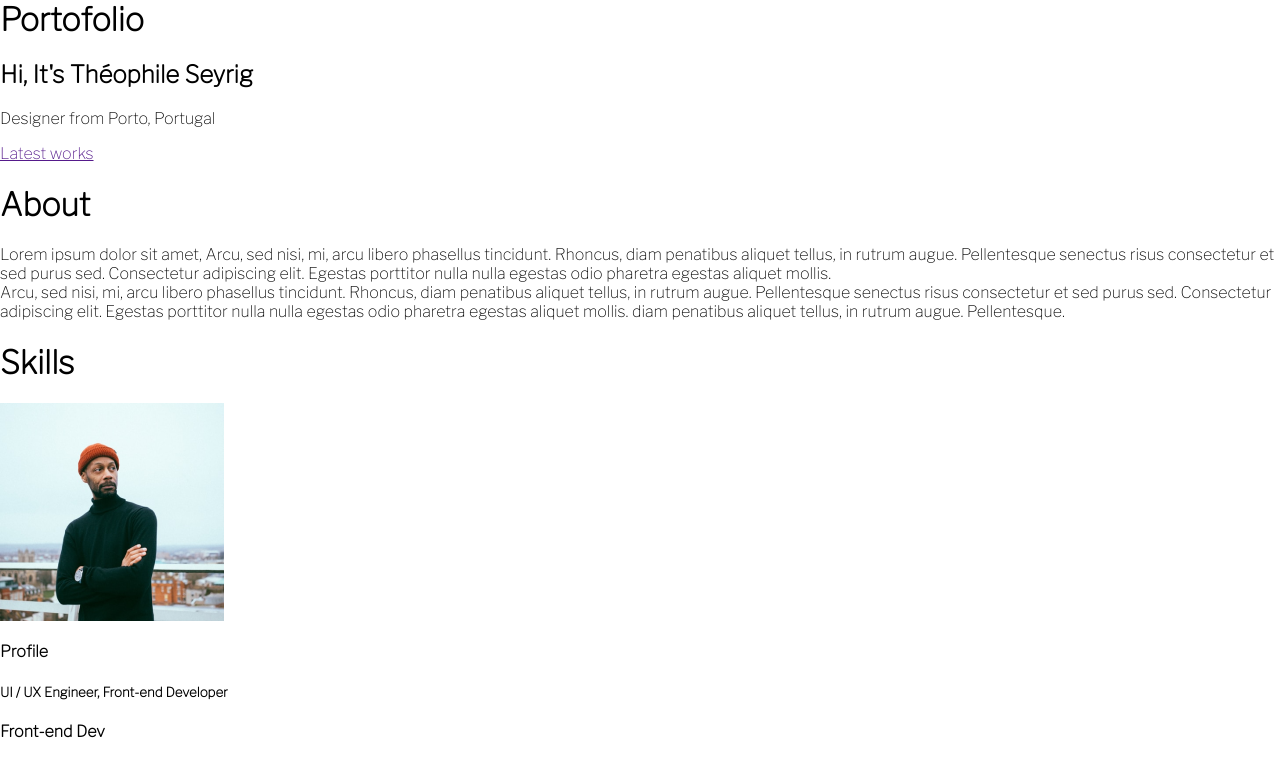
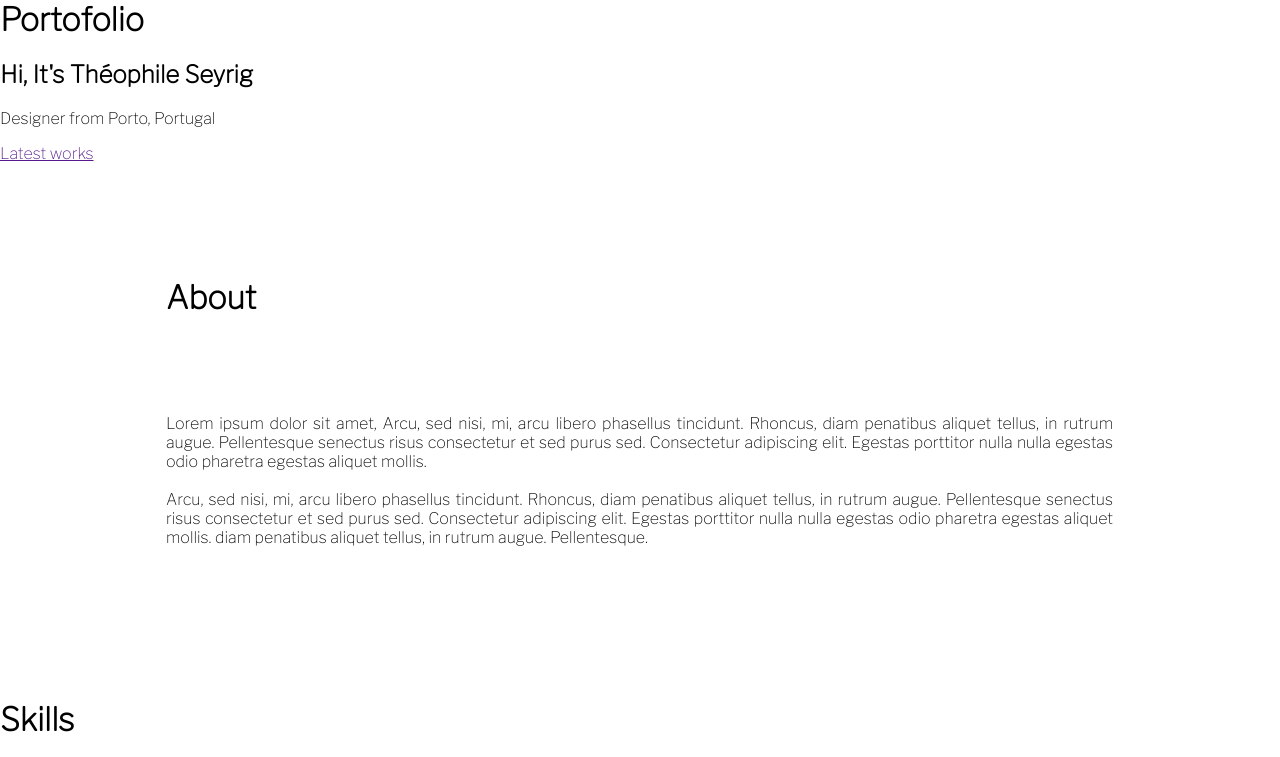
Before and after one commit to silvermiguel96/clase-7, a plain HTML site: page index.html in a window 1280 px wide. Shown: the top 757 px of the page. Drawn offline with nearby package versions, Linux system fonts and the light colour scheme.

Commit message:
feature/webAbout

```diff
--- a/css/style.css
+++ b/css/style.css
@@ -5,7 +5,16 @@ body {
     font-family: "Libre Franklin", sans-serif;
   }
 @media screen and (min-width: 376px) and (max-width: 1440px) {
-
+    .about {
+        text-align: justify;
+        padding-left: 166px;
+        padding-right: 167px;
+        padding-bottom: 115px;
+    }
+    .about-h1 {
+        padding-top: 93px;
+        padding-bottom: 76px;
+    }
 
 }
 
```
Also changed, not shown: index.html (+1 -0 lines).
